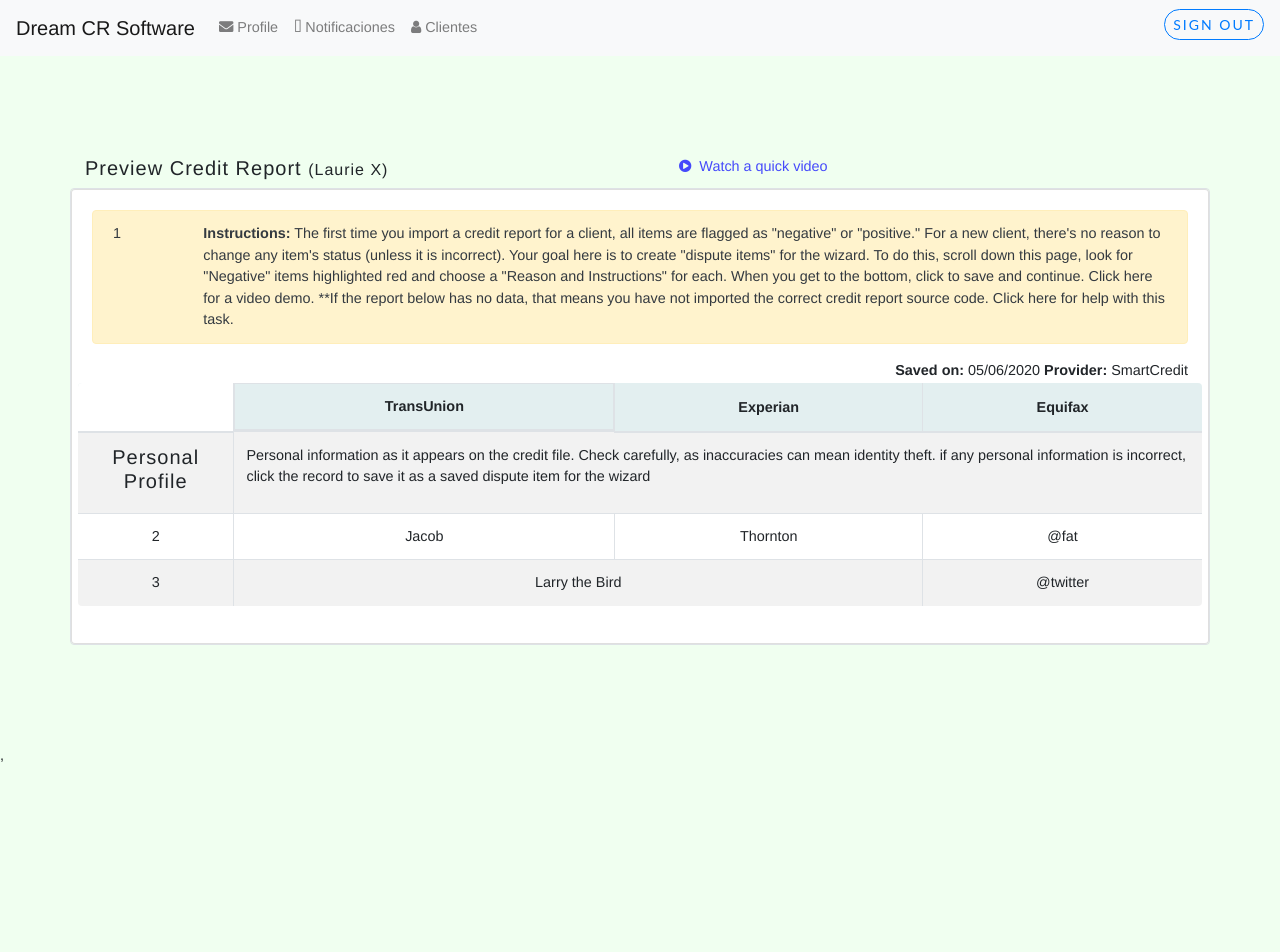
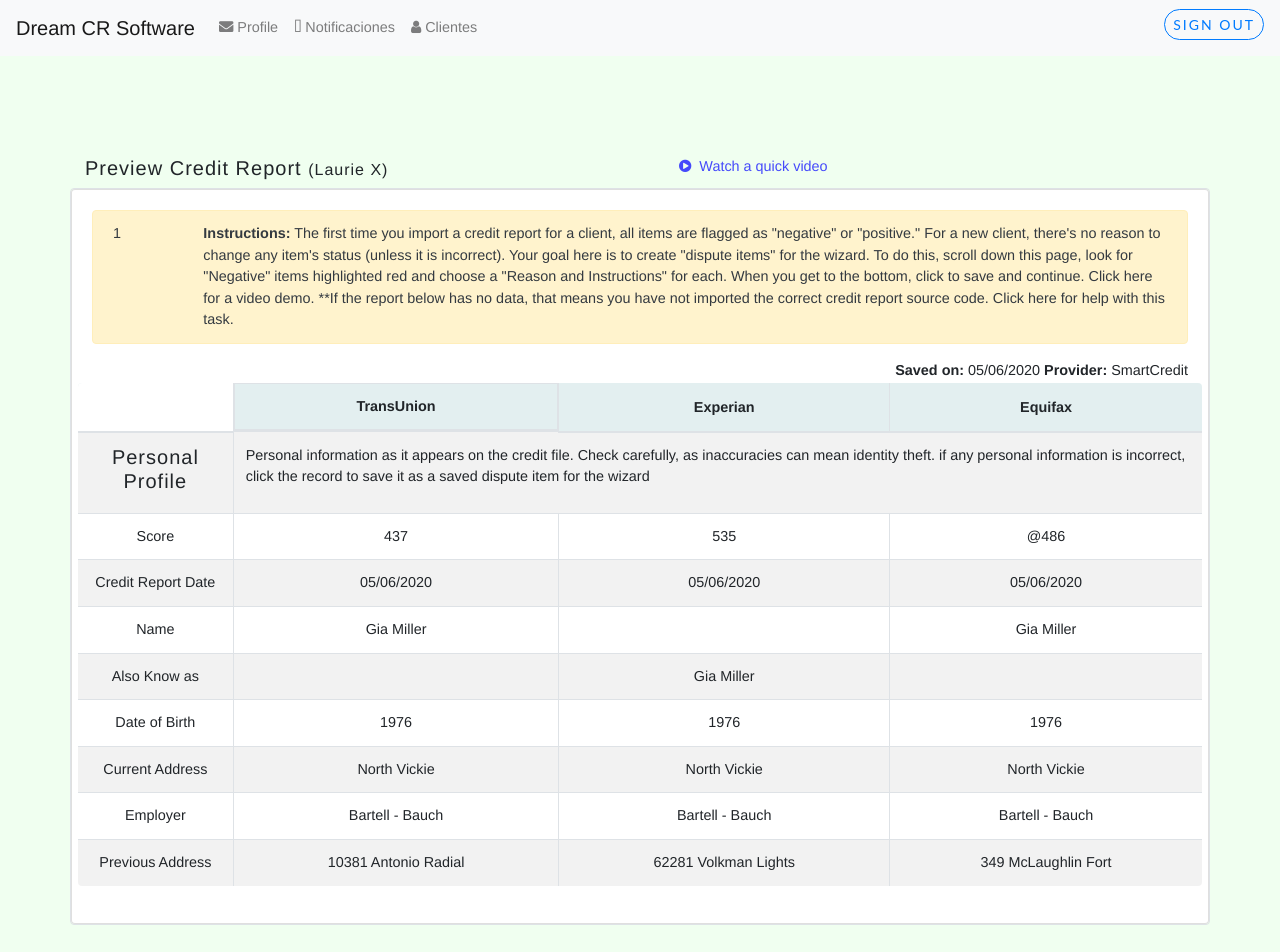
Before and after one commit to Wadprog/RepairCredit-, a React (Create React App) app in the folder client/: page /credit-report/1 in a window 1280 px wide. Shown: the top 952 px of the page. Before the commit the page ends 800 px from the top, so only its background shows below. Built offline with nearby package versions, Linux system fonts and the light colour scheme.

Commit message:
save all

```diff
--- a/client/src/Pages/CreditReport/CreditReport.js
+++ b/client/src/Pages/CreditReport/CreditReport.js
@@ -76,15 +76,57 @@ export const CreditReport = () => {
                       </td>
                     </tr>
                     <tr>
-                      <td>2</td>
-                      <td>Jacob</td>
-                      <td>Thornton</td>
-                      <td>@fat</td>
+                      <td>Score</td>
+                      <td>437</td>
+                      <td>535</td>
+                      <td>@486</td>
                     </tr>
                     <tr>
-                      <td>3</td>
-                      <td colSpan='2'>Larry the Bird</td>
-                      <td>@twitter</td>
+                      <td>Credit Report Date</td>
+                      <td>05/06/2020 </td>
+                      <td>05/06/2020 </td>
+                      <td>05/06/2020 </td>
+                    </tr>
+
+                    <tr>
+                      <td>Name</td>
+                      <td>Gia Miller</td>
+                      <td></td>
+                      <td>Gia Miller</td>
+                    </tr>
+
+                    <tr>
+                      <td>Also Know as</td>
+                      <td> </td>
+                      <td>Gia Miller</td>
+                      <td> </td>
+                    </tr>
+                    <tr>
+                      <td>Date of Birth</td>
+                      <td>1976 </td>
+                      <td>1976</td>
+                      <td>1976 </td>
+                    </tr>
+
+                    <tr>
+                      <td>Current Address</td>
+                      <td>North Vickie </td>
+                      <td>North Vickie</td>
+                      <td>North Vickie </td>
+                    </tr>
+
+                    <tr>
+                      <td>Employer</td>
+                      <td>Bartell - Bauch </td>
+                      <td>Bartell - Bauch</td>
+                      <td>Bartell - Bauch </td>
+                    </tr>
+
+                    <tr>
+                      <td>Previous Address</td>
+                      <td>10381 Antonio Radial</td>
+                      <td>62281 Volkman Lights</td>
+                      <td>349 McLaughlin Fort</td>
                     </tr>
                   </tbody>
                 </Table>
```
